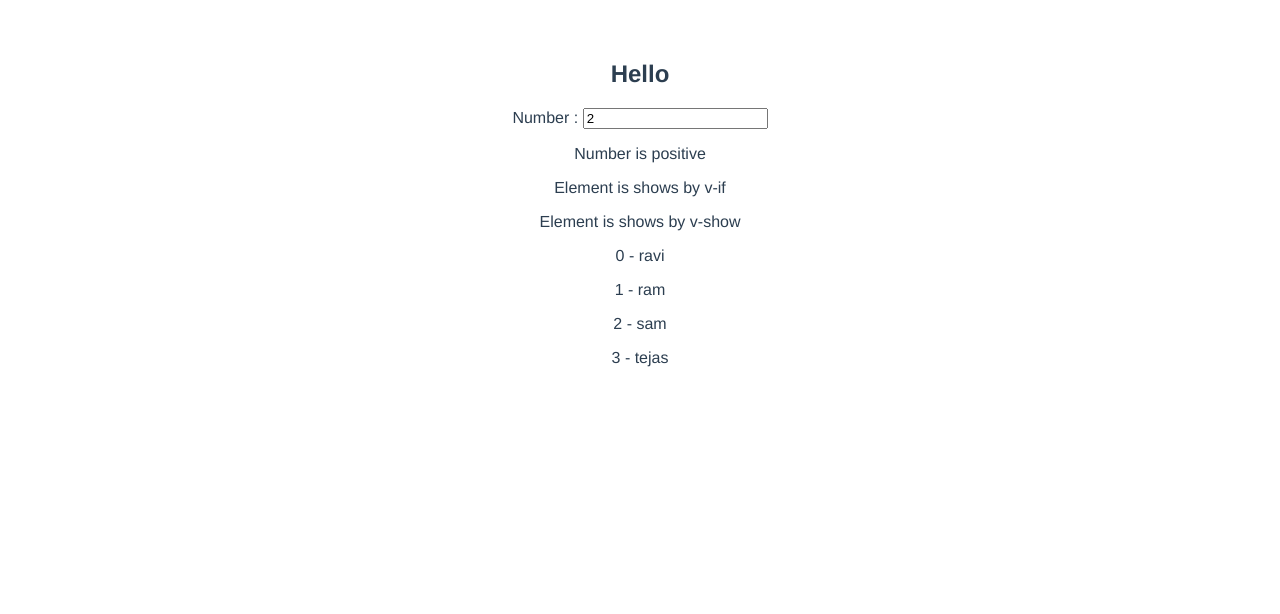
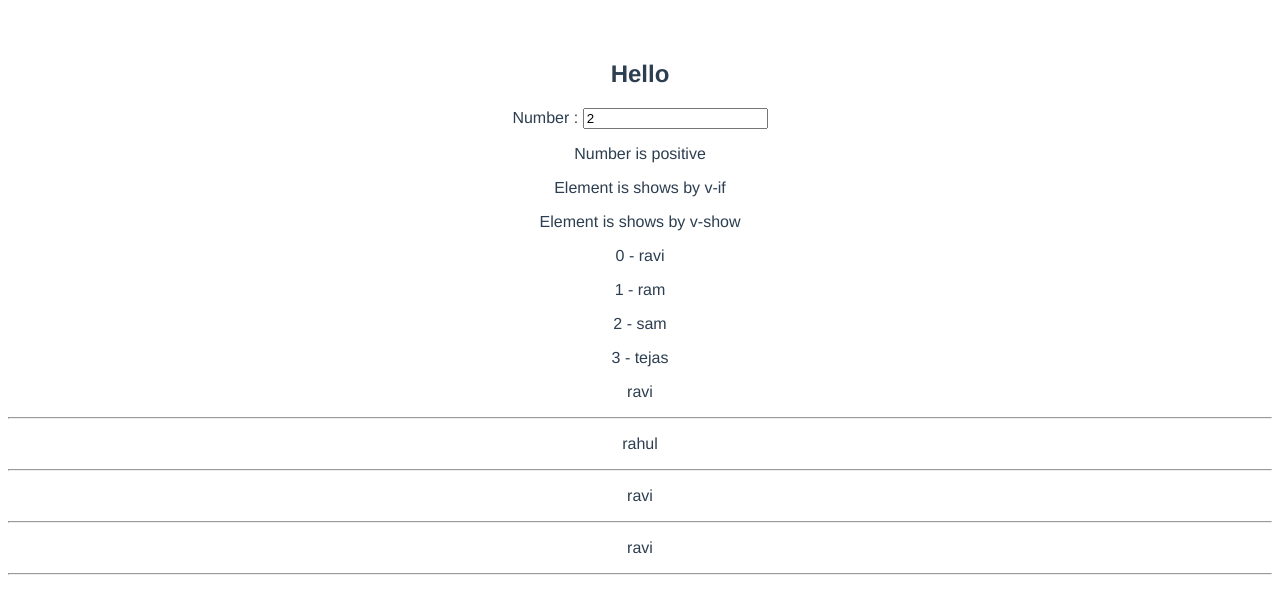
Before and after one commit to shekharmaity/vuejs-lec, a Vue app: page / in a window 1280 px wide. Shown: the top 614 px of the page. Built offline with nearby package versions, Linux system fonts and the light colour scheme.

Commit message:
for loop lab

```diff
--- a/src/App.vue
+++ b/src/App.vue
@@ -9,8 +9,13 @@
     <p v-if="isShow">Element is shows by v-if</p>
     <p v-show="isShow">Element is shows by v-show</p>
 
+    <p v-for="(name, index) in names" :key="name">{{ index }} - {{ name }}</p>
 
-    <p v-for="(name, index) in names" :key="name">{{ index }} - {{ name }}</p>
+    <div v-for="fN in fullName" :key="fN.first">
+      <p>{{ fN.first }}</p>
+      <hr>
+
+    </div>
 
   </div>
 </template>
```
